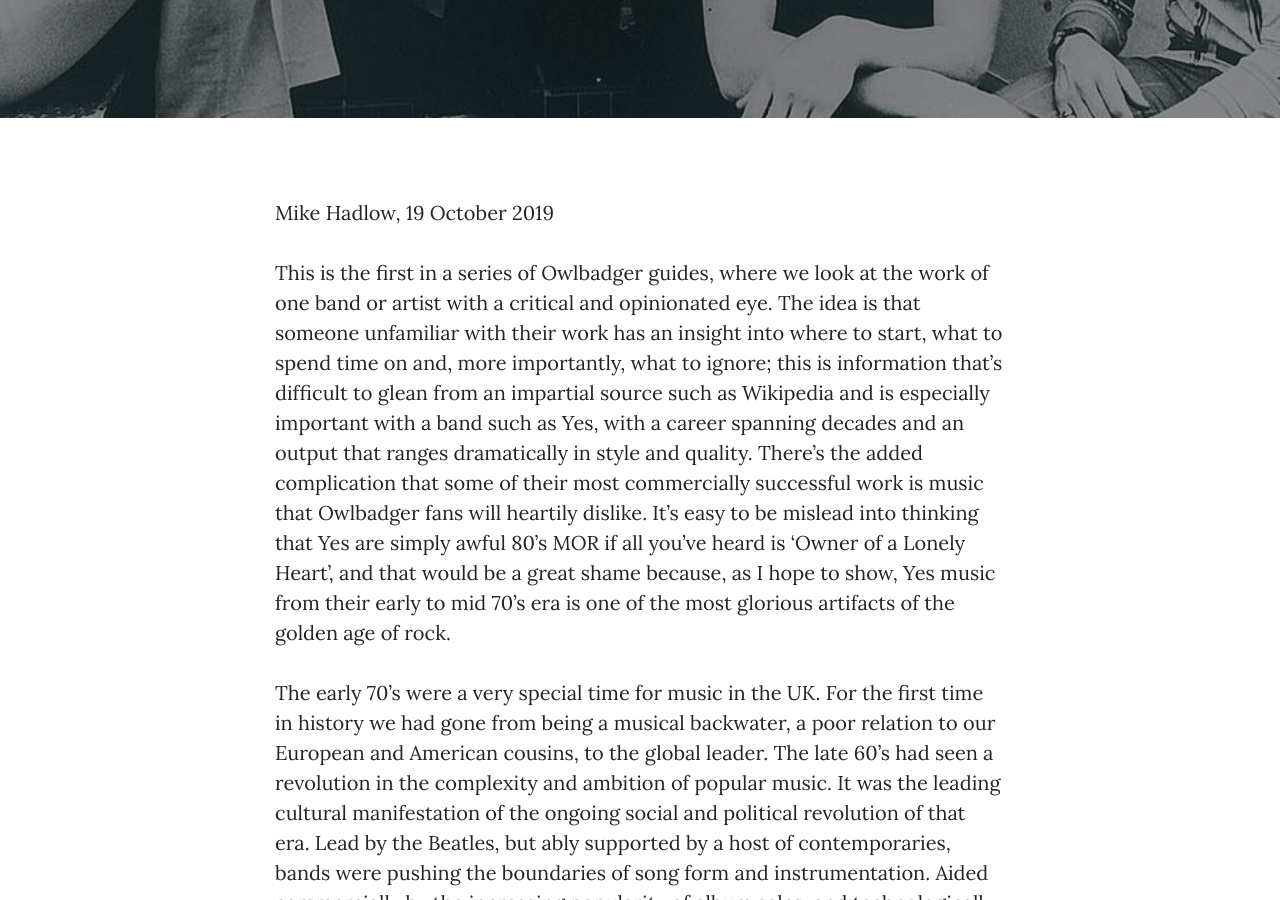
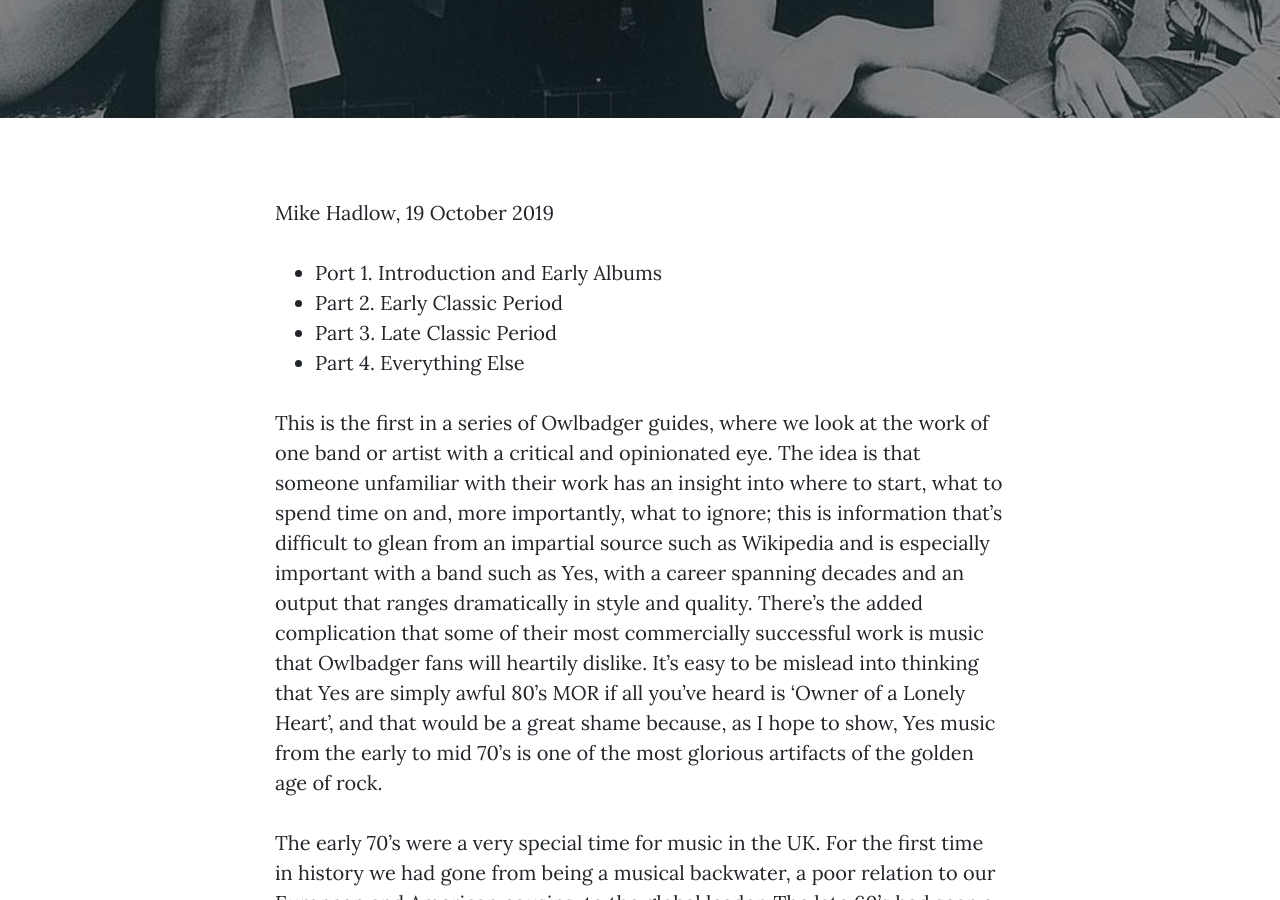
Before and after one commit to mikehadlow/owlbadger, a Jekyll site: the page built from docs/_posts/2019-10-19-yes-1.md, in a window 1280 px wide and 900 px high, scrolled down 510 px. Built offline with Jekyll 4.4.1, drawn with Linux system fonts in a browser that asks for light colours.

Commit message:
Update 2019-10-19-yes-1.md

```diff
--- a/docs/_posts/2019-10-19-yes-1.md
+++ b/docs/_posts/2019-10-19-yes-1.md
@@ -6,7 +6,12 @@ date: 2019-10-19
 author: Mike Hadlow
 image: img/yes1.jpg
 ---
-This is the first in a series of Owlbadger guides, where we look at the work of one band or artist with a critical and opinionated eye. The idea is that someone unfamiliar with their work has an insight into where to start, what to spend time on and, more importantly, what to ignore; this is information that’s difficult to glean from an impartial source such as Wikipedia and is especially important with a band such as Yes, with a career spanning decades and an output that ranges dramatically in style and quality. There’s the added complication that some of their most commercially successful work is music that Owlbadger fans will heartily dislike. It’s easy to be mislead into thinking that Yes are simply awful 80’s MOR if all you’ve heard is ‘Owner of a Lonely Heart’, and that would be a great shame because, as I hope to show, Yes music from their early to mid 70’s era is one of the most glorious artifacts of the golden age of rock.
+* Port 1. Introduction and Early Albums
+* Part 2. Early Classic Period
+* Part 3. Late Classic Period
+* Part 4. Everything Else
+
+This is the first in a series of Owlbadger guides, where we look at the work of one band or artist with a critical and opinionated eye. The idea is that someone unfamiliar with their work has an insight into where to start, what to spend time on and, more importantly, what to ignore; this is information that’s difficult to glean from an impartial source such as Wikipedia and is especially important with a band such as Yes, with a career spanning decades and an output that ranges dramatically in style and quality. There’s the added complication that some of their most commercially successful work is music that Owlbadger fans will heartily dislike. It’s easy to be mislead into thinking that Yes are simply awful 80’s MOR if all you’ve heard is ‘Owner of a Lonely Heart’, and that would be a great shame because, as I hope to show, Yes music from the early to mid 70’s is one of the most glorious artifacts of the golden age of rock.
 
 The early 70’s were a very special time for music in the UK. For the first time in history we had gone from being a musical backwater, a poor relation to our European and American cousins, to the global leader. The late 60’s had seen a revolution in the complexity and ambition of popular music. It was the leading cultural manifestation of the ongoing social and political revolution of that era. Lead by the Beatles, but ably supported by a host of contemporaries, bands were pushing the boundaries of song form and instrumentation. Aided commercially by the increasing popularity of album sales, and technologically by the advent of multi-track studio recording and the increasing popularity of Hi-Fi, which encouraged the production of ever more rich and complex music. The guitar heroes of the late 60’s had encouraged a new appreciation for instrumental virtuosity, and the Beatles’ experiments with composition and studio technology had enabled bands to go far beyond the traditional four chord major key pop song, while the LP allowed individual pieces of music to extend to up 20 minutes.
 
```
